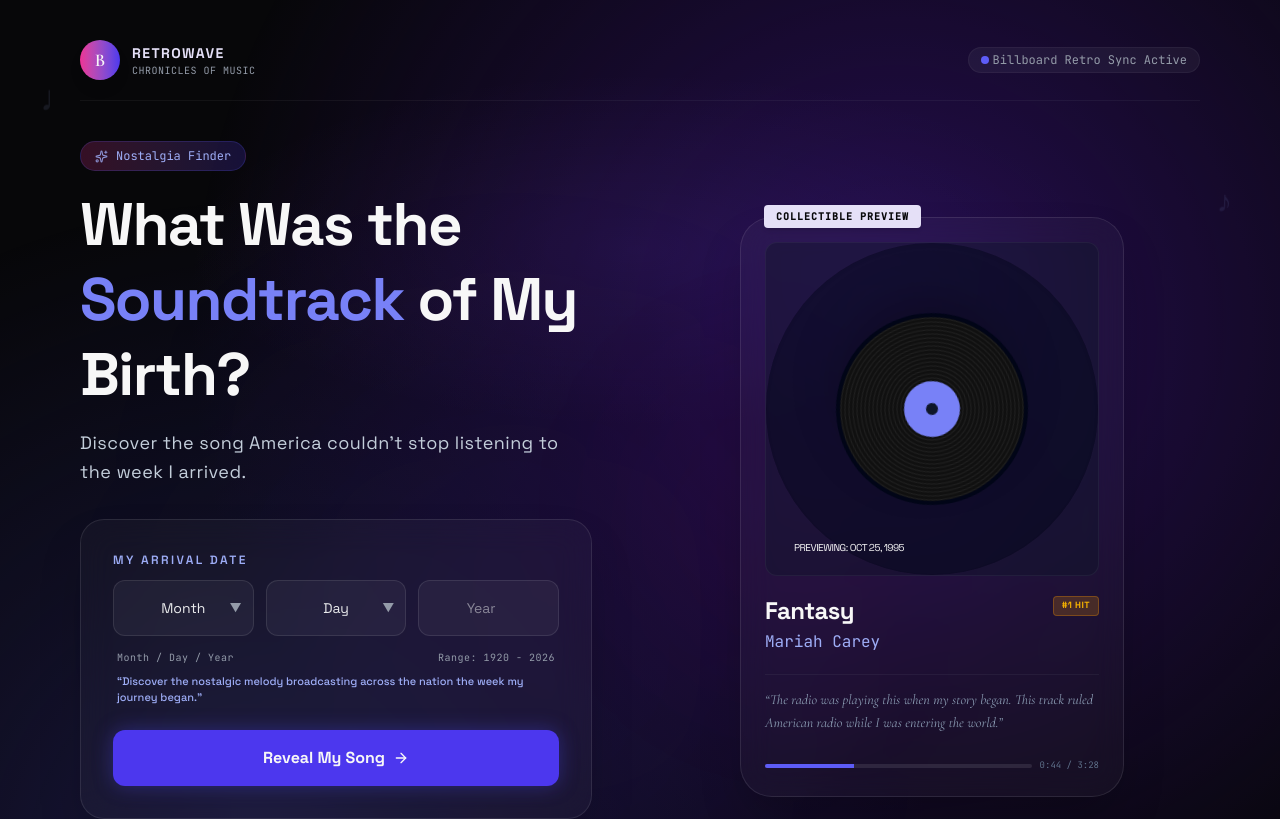
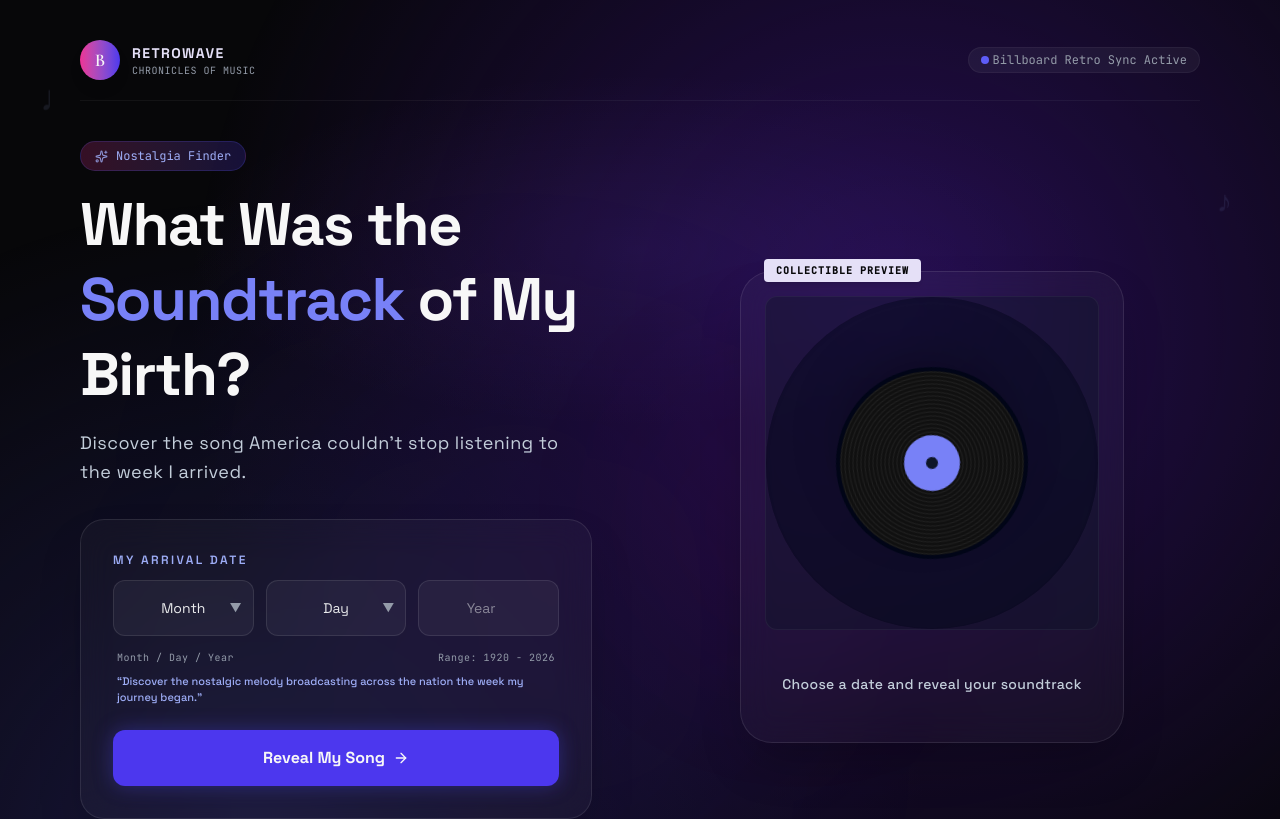
Before and after one commit to dakotak8-droid/birthday-song-reveal, a React (Vite) app: page / in a window 1280 px wide. Shown: the top 819 px of the page. Built offline with nearby package versions, Linux system fonts and the light colour scheme; a web font is replaced by a local one.

Commit message:
refactor(ui): remove static placeholder data
Clean up sample data and conditionalize timestamp display to ensure the UI reflects current state accurately instead of defaulting to placeholder values.

```diff
--- a/src/App.tsx
+++ b/src/App.tsx
@@ -1561,15 +1561,7 @@ export default function App() {
     }
   };
 
-  // Sample static data for right side before reveal
-  const sampleData = {
-    date: "October 25, 1995",
-    songTitle: "Fantasy",
-    artist: "Mariah Carey",
-    sentence: "The radio was playing this when my story began.",
-    genre: "Pop / R&B",
-    year: "1995"
-  };
+
 
   const activeTheme = result ? getGenreTheme(result.genre) : getGenreTheme("pop");
   const activeDecadeMood = getDecadeMood(result ? result.releaseYear : undefined);
@@ -1952,32 +1944,32 @@ export default function App() {
                   </div>
 
                   {/* Micro timestamp label on vinyl card overlay */}
+                  {result && (
                     <div className="absolute bottom-4 left-4 glass px-3 py-1 rounded-full text-[10px] uppercase tracking-tighter text-white">
-                    {result ? `Revealed: ${result.userBirthdayFormatted || "October 25, 1995"}` : "Previewing: Oct 25, 1995"}
-                  </div>
-                </div>
-
-                {/* Standard Sample Song Meta */}
+                      Revealed: {result.userBirthdayFormatted}
+                    </div>
+                  )}
+                </div>
+
+                {result ? (
+                  <>
+                    {/* Standard Song Meta */}
                     <div className="space-y-1">
                       <div className="flex justify-between items-start">
-                    <h2 className="text-2xl font-bold text-white tracking-tight leading-tight">{result ? result.songTitle : sampleData.songTitle}</h2>
+                        <h2 className="text-2xl font-bold text-white tracking-tight leading-tight">{result.songTitle}</h2>
                         <span className="px-2 py-0.5 bg-amber-500/20 text-amber-400 rounded text-[9px] font-bold border border-amber-500/30 uppercase tracking-wider">
                           #1 Hit
                         </span>
                       </div>
                       <p className="text-base text-indigo-300 font-mono">
-                    {result ? result.artist : sampleData.artist}
+                        {result.artist}
                       </p>
                     </div>
 
                     {/* Atmospheric small sentence */}
                     <div className="pt-3.5 border-t border-white/5">
                       <p className="font-serif italic text-slate-400 text-xs md:text-sm leading-relaxed">
-                    {result ? (
-                      `“${result.emotionalSentence || "The radio was playing this melody when my story began.”"}`
-                    ) : (
-                      `“${sampleData.sentence} This track ruled American radio while I was entering the world.”`
-                    )}
+                        “{result.emotionalSentence || "The radio was playing this melody when my story began.”"}
                       </p>
                     </div>
 
@@ -1988,6 +1980,14 @@ export default function App() {
                        </div>
                        <span className="text-[9px] font-mono text-slate-500">0:44 / 3:28</span>
                     </div>
+                  </>
+                ) : (
+                  <div className="text-center py-6">
+                    <p className="text-sm font-medium text-slate-300 tracking-wide font-sans">
+                      Choose a date and reveal your soundtrack
+                    </p>
+                  </div>
+                )}
               </div>
             </div>
           </div>
```
Lines whose indentation alone changed are shown as unchanged.
